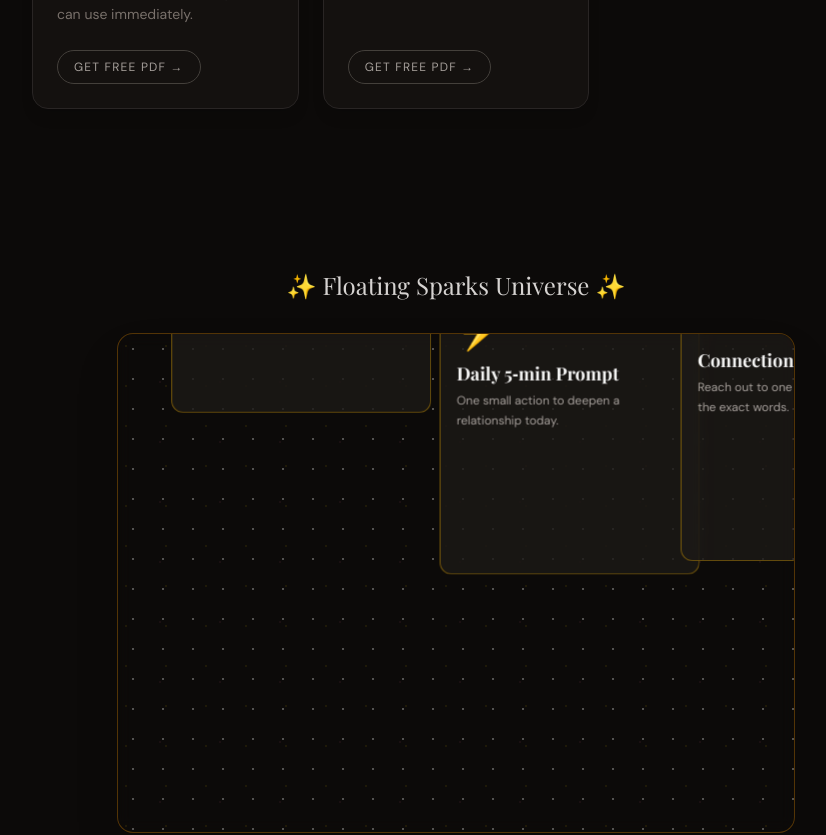
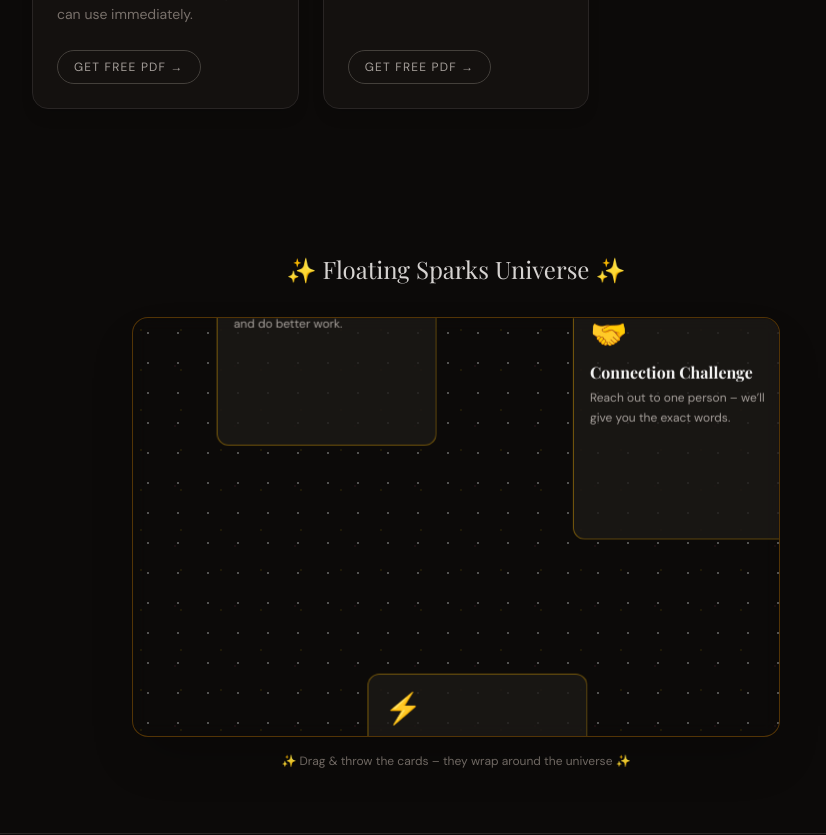
Before and after one commit to imhammad/Charismatic-Code, a Next.js app: page / in a window 1280 px wide. Shown: the part 980-1815 px from the top of the page, without its empty margins (184-1010 px from the left). Built offline with nearby package versions, Linux system fonts and the light colour scheme; no server answers; a web font is replaced by a local one.

Commit message:
Fixed Hydration Error in Layout.tsx

```diff
--- a/src/app/layout.tsx
+++ b/src/app/layout.tsx
@@ -32,7 +32,7 @@ export default function RootLayout({
 }) {
   return (
     <html lang="en" className={`${playfair.variable} ${dmSans.variable}`}>
-      <body className="bg-stone-950 text-stone-100 antialiased font-body">
+      <body className="bg-stone-950 text-stone-100 antialiased font-body" suppressHydrationWarning>
         {children}
       </body>
     </html>
--- a/src/app/page.tsx
+++ b/src/app/page.tsx
@@ -3,7 +3,6 @@ import { pdfGuides } from "@/lib/pdfData";
 import GuideCard from "@/components/GuideCard";
 import SocialLinks from "@/components/SocialLinks";
 import CursorSparkles from "@/components/CursorSparkles";
-import MicroInteractionCards from "@/components/MicroInteractionCards";
 import FloatingCards from "@/components/FloatingCards";
 
 export default function HomePage() {
@@ -59,7 +58,7 @@ export default function HomePage() {
         </div>
       </section>
 
-      {/* <MicroInteractionCards /> */}
+
       <FloatingCards />
       {/* Footer */}
       <footer className="text-center py-10 text-stone-600 text-sm font-body border-t border-stone-800">
--- a/src/components/FloatingCards.tsx
+++ b/src/components/FloatingCards.tsx
@@ -33,20 +33,19 @@ export default function FloatingCards() {
   const animRef = useRef<number | undefined>(undefined);
   const containerRectRef = useRef({ width: 0, height: 0 });
 
-  // Initialize cards (only once)
   const initCards = useCallback(() => {
     if (!containerRef.current) return;
     const rect = containerRef.current.getBoundingClientRect();
     containerRectRef.current = { width: rect.width, height: rect.height };
-    const cardWidth = 260;
-    const cardHeight = 280;
+    const cardWidth = 220;
+    const cardHeight = 240;
     return cardsData.map((card, idx) => ({
       id: idx,
       ...card,
       x: random(20, rect.width - cardWidth - 20),
       y: random(20, rect.height - cardHeight - 20),
-      vx: random(-1.2, 1.2),
-      vy: random(-1.2, 1.2),
+      vx: random(-0.8, 0.8),
+      vy: random(-0.8, 0.8),
       width: cardWidth,
       height: cardHeight,
       isDragging: false,
@@ -56,7 +55,6 @@ export default function FloatingCards() {
     }));
   }, []);
 
-  // Update positions and apply transform (no React re-render)
   const updatePositions = useCallback(() => {
     const container = containerRef.current;
     if (!container) return;
@@ -67,7 +65,7 @@ export default function FloatingCards() {
       let newX = card.x + card.vx;
       let newY = card.y + card.vy;
 
-      // Wrap-around
+      // Wrap-around: teleport to opposite edge
       if (newX + card.width < 0) newX = rect.width;
       if (newX > rect.width) newX = -card.width;
       if (newY + card.height < 0) newY = rect.height;
@@ -75,24 +73,13 @@ export default function FloatingCards() {
 
       card.x = newX;
       card.y = newY;
-      // Direct DOM manipulation
       card.element.style.transform = `translate(${card.x}px, ${card.y}px)`;
     });
   }, []);
 
-  // Animation loop
   useEffect(() => {
     if (!containerRef.current) return;
     cardsRef.current = initCards();
-
-    // Mount DOM elements and store refs
-    cardsRef.current.forEach(card => {
-      const el = document.getElementById(`float-card-${card.id}`);
-      if (el) {
-        card.element = el;
-        el.style.transform = `translate(${card.x}px, ${card.y}px)`;
-      }
-    });
 
     const step = () => {
       updatePositions();
@@ -105,30 +92,23 @@ export default function FloatingCards() {
     };
   }, [initCards, updatePositions]);
 
-  // Handle resize
+  // Store element refs after mount
   useEffect(() => {
-    const handleResize = () => {
-      if (!containerRef.current) return;
-      const rect = containerRef.current.getBoundingClientRect();
-      cardsRef.current.forEach(card => {
-        if (!card.isDragging && card.element) {
-          // clamp positions to new bounds
-          card.x = Math.min(Math.max(card.x, 0), rect.width - card.width);
-          card.y = Math.min(Math.max(card.y, 0), rect.height - card.height);
-          card.element.style.transform = `translate(${card.x}px, ${card.y}px)`;
-        }
-      });
-      containerRectRef.current = { width: rect.width, height: rect.height };
-    };
-    window.addEventListener("resize", handleResize);
-    return () => window.removeEventListener("resize", handleResize);
-  }, []);
+    cardsRef.current.forEach(card => {
+      const el = document.getElementById(`float-card-${card.id}`);
+      if (el) {
+        card.element = el;
+        el.style.transform = `translate(${card.x}px, ${card.y}px)`;
+      }
+    });
+  }, []); // run once after DOM ready
 
-  // --- Drag handlers ---
   const handlePointerDown = (e: React.PointerEvent, id: number) => {
     const card = cardsRef.current.find(c => c.id === id);
     if (!card || !card.element || !containerRef.current) return;
     e.preventDefault();
+    card.element.setPointerCapture(e.pointerId); // crucial for smooth drag
+
     card.isDragging = true;
     const rect = card.element.getBoundingClientRect();
     const containerRect = containerRef.current.getBoundingClientRect();
@@ -151,9 +131,9 @@ export default function FloatingCards() {
     const onPointerUp = (upEvent: PointerEvent) => {
       const deltaX = upEvent.clientX - (e.clientX);
       const deltaY = upEvent.clientY - (e.clientY);
-      card.vx = deltaX * 0.2;
-      card.vy = deltaY * 0.2;
-      const maxSpeed = 6;
+      card.vx = deltaX * 0.15;
+      card.vy = deltaY * 0.15;
+      const maxSpeed = 4;
       card.vx = Math.min(maxSpeed, Math.max(-maxSpeed, card.vx));
       card.vy = Math.min(maxSpeed, Math.max(-maxSpeed, card.vy));
       card.isDragging = false;
@@ -166,19 +146,19 @@ export default function FloatingCards() {
   };
 
   return (
-    <section className="px-6 py-20 max-w-4xl mx-auto">
+    <section className="px-4 py-16 max-w-4xl mx-auto">
       <h2 className="font-display text-2xl text-stone-300 mb-8 text-center">
         ✨ Floating Sparks Universe ✨
       </h2>
       <div
         ref={containerRef}
-        className="relative w-[80%] mx-auto min-h-[500px] rounded-2xl border border-amber-500/30 bg-black/40 backdrop-blur-sm overflow-hidden shadow-2xl"
+        className="relative w-full sm:w-[85%] md:w-[75%] mx-auto min-h-[420px] rounded-2xl border border-amber-500/30 bg-black/40 backdrop-blur-sm overflow-hidden shadow-2xl"
         style={{
           background: "radial-gradient(circle at 20% 30%, rgba(255,215,0,0.08) 1px, transparent 1px), radial-gradient(circle at 70% 80%, rgba(255,100,150,0.06) 1px, transparent 1px)",
           backgroundSize: "40px 40px, 60px 60px",
         }}
       >
-        {/* Static stars – no random on server */}
+        {/* Static starfield */}
         <div className="absolute inset-0 pointer-events-none">
           <div className="absolute w-full h-full" style={{ backgroundImage: "radial-gradient(white 1px, transparent 1px)", backgroundSize: "30px 30px", opacity: 0.3 }} />
         </div>
@@ -189,10 +169,10 @@ export default function FloatingCards() {
             id={`float-card-${idx}`}
             onPointerDown={(e) => handlePointerDown(e, idx)}
             className="absolute rounded-xl border border-amber-400/40 bg-stone-900/80 p-4 backdrop-blur-sm cursor-grab active:cursor-grabbing transition-all duration-150 hover:scale-105 hover:border-amber-300 hover:shadow-lg hover:shadow-amber-500/30 will-change-transform"
-            style={{ width: 260, height: 280, touchAction: "none" }}
+            style={{ width: 220, height: 240, touchAction: "none" }}
           >
-            <div className="text-4xl mb-2">{card.emoji}</div>
-            <h3 className="font-display text-lg font-bold text-stone-100 mb-1">
+            <div className="text-3xl mb-2">{card.emoji}</div>
+            <h3 className="font-display text-md font-bold text-stone-100 mb-1">
               {card.title}
             </h3>
             <p className="font-body text-stone-400 text-xs leading-relaxed">
--- a/src/components/MicroInteractionCards.tsx
+++ /dev/null
@@ -1,56 +0,0 @@
-"use client";
-
-const cards = [
-  {
-    emoji: "⚡",
-    title: "Daily 5‑min Prompt",
-    description: "One small action to deepen a relationship today.",
-    cta: "Get prompt →",
-  },
-  {
-    emoji: "🛠️",
-    title: "Random CS Tool",
-    description: "A no‑fluff tool to reclaim focus and do better work.",
-    cta: "Surprise me →",
-  },
-  {
-    emoji: "🤝",
-    title: "Connection Challenge",
-    description: "Reach out to one person – we’ll give you the exact words.",
-    cta: "Accept challenge →",
-  },
-];
-
-export default function MicroInteractionCards() {
-  return (
-    <section className="px-6 py-20 max-w-4xl mx-auto">
-      <h2 className="font-display text-2xl text-stone-300 mb-12 text-center animate-fade-up opacity-0 animate-delay-100">
-        Quick sparks
-      </h2>
-      <div className="grid gap-6 sm:grid-cols-3">
-        {cards.map((card, i) => (
-          <div
-            key={card.title}
-            className={`group relative rounded-2xl border border-stone-800 bg-stone-900/50 p-6 transition-all duration-300 hover:-translate-y-1 hover:border-amber-400/50 hover:shadow-lg hover:shadow-amber-400/10 animate-fade-up opacity-0 animate-delay-${(i + 2) * 100}`}
-          >
-            <div className="text-4xl mb-4 transition-transform duration-200 group-hover:scale-110 group-hover:rotate-3">
-              {card.emoji}
-            </div>
-            <h3 className="font-display text-lg font-bold text-stone-100 mb-2 group-hover:text-amber-400 transition-colors">
-              {card.title}
-            </h3>
-            <p className="font-body text-stone-500 text-sm leading-relaxed mb-4">
-              {card.description}
-            </p>
-            <button
-              onClick={() => alert(`✨ ${card.title} – coming soon!`)}
-              className="font-body text-xs uppercase tracking-wider text-stone-400 hover:text-amber-400 transition-colors"
-            >
-              {card.cta}
-            </button>
-          </div>
-        ))}
-      </div>
-    </section>
-  );
-}
```
